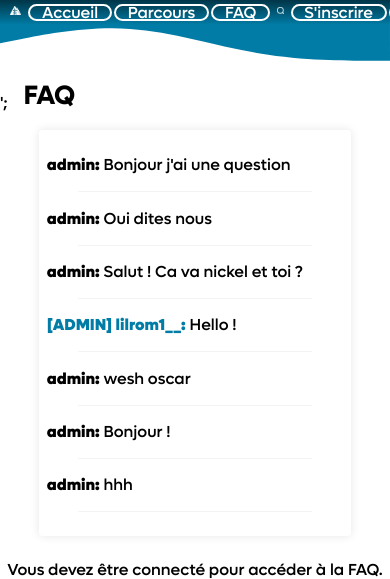
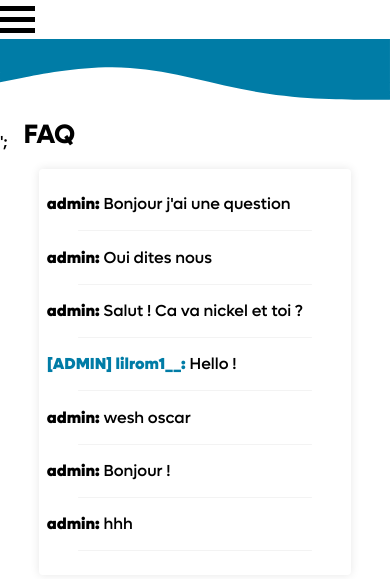
Before and after one commit to Oscargbd/SAE301, a PHP site: page /faq.php in a window 390 px wide; the page is wider, and only the part inside the window is pictured. Shown: the top 579 px of that part. Run offline with PHP 8.4, Linux system fonts and the light colour scheme; data comes from the database, SQL or seed files in the repository.

Commit message:
maj responsive

```diff
--- a/assets/scripts.js
+++ b/assets/scripts.js
@@ -41,7 +41,7 @@ function modifierUtilisateur(event, idUtilisateur) {
 
     var xhr = new XMLHttpRequest();
     xhr.open("POST", "actions/modifierUtilisateur.php", true);
-    xhr.onreadystatechange = function() {
+    xhr.onreadystatechange = function () {
         if (this.readyState === XMLHttpRequest.DONE && this.status === 200) {
             alert("Modifications enregistrées");
             location.reload(); // Rechargement de la page qui permet l'actualisation de l'affichage des données
@@ -52,7 +52,7 @@ function modifierUtilisateur(event, idUtilisateur) {
 
 //fonction pour masque l'img de fond de login
 
-document.addEventListener("DOMContentLoaded", function() {
+document.addEventListener("DOMContentLoaded", function () {
     const imageContainer = document.querySelector('.pageLogin > div'); // Conteneur de l'image
     let imageExists = true; // Flag pour vérifier si l'image existe dans le DOM
 
@@ -84,7 +84,7 @@ function supprimerUtilisateur(idUtilisateur) {
         var xhr = new XMLHttpRequest();
         xhr.open("POST", "actions/supprimerUtilisateur.php", true);
         xhr.setRequestHeader("Content-type", "application/x-www-form-urlencoded");
-        xhr.onreadystatechange = function() {
+        xhr.onreadystatechange = function () {
             if (this.readyState === XMLHttpRequest.DONE && this.status === 200) {
                 alert("Utilisateur supprimé");
                 location.reload();// Rechargement de la page qui permet l'actualisation de l'affichage des données
@@ -101,7 +101,7 @@ function creerUtilisateur(event) {
 
     var xhr = new XMLHttpRequest();
     xhr.open("POST", "actions/creerUtilisateur.php", true);
-    xhr.onreadystatechange = function() {
+    xhr.onreadystatechange = function () {
         if (this.readyState === XMLHttpRequest.DONE && this.status === 200) {
             alert("Utilisateur créé avec succès");
             location.reload();
@@ -118,7 +118,7 @@ function modifierParcours(event, idParcours) {
 
     var xhr = new XMLHttpRequest();
     xhr.open("POST", "actions/modifierParcours.php", true);
-    xhr.onreadystatechange = function() {
+    xhr.onreadystatechange = function () {
         if (this.readyState === XMLHttpRequest.DONE && this.status === 200) {
             alert("Modifications enregistrées");
             location.reload(); // Recharger la page pour afficher les modifications
@@ -132,7 +132,7 @@ function supprimerParcours(idParcours) {
         var xhr = new XMLHttpRequest();
         xhr.open("POST", "actions/supprimerParcours.php", true);
         xhr.setRequestHeader("Content-type", "application/x-www-form-urlencoded");
-        xhr.onreadystatechange = function() {
+        xhr.onreadystatechange = function () {
             if (this.readyState === XMLHttpRequest.DONE && this.status === 200) {
                 alert("Parcours supprimé");
                 location.reload(); // Rechargement de la page pour actualiser l'affichage
@@ -148,7 +148,7 @@ function creerParcours(event) {
 
     var xhr = new XMLHttpRequest();
     xhr.open("POST", "actions/creerParcours.php", true);
-    xhr.onreadystatechange = function() {
+    xhr.onreadystatechange = function () {
         if (this.readyState === XMLHttpRequest.DONE && this.status === 200) {
             alert("Parcours créé avec succès");
             location.reload(); // Rechargement de la page
@@ -172,7 +172,7 @@ function modifierParticipant(event, idParticipant) {
     var formData = new FormData(form);
     var xhr = new XMLHttpRequest();
     xhr.open("POST", "actions/modifierParticipant.php", true);
-    xhr.onreadystatechange = function() {
+    xhr.onreadystatechange = function () {
         if (this.readyState === XMLHttpRequest.DONE && this.status === 200) {
             alert("Modifications enregistrées");
             location.reload(); // Recharger la page pour afficher les modifications
@@ -180,3 +180,29 @@ function modifierParticipant(event, idParticipant) {
     };
     xhr.send(formData);
 }
+
+
+
+document.addEventListener('DOMContentLoaded', function () {
+    var sidenav = document.getElementById("mySidenav");
+    var openBtn = document.getElementById("openBtn");
+    var closeBtn = document.getElementById("closeBtn");
+
+    openBtn.addEventListener('click', function (event) {
+        event.preventDefault();
+        openNav();
+    });
+
+    closeBtn.addEventListener('click', function (event) {
+        event.preventDefault();
+        closeNav();
+    });
+
+    function openNav() {
+        sidenav.classList.add("active");
+    }
+
+    function closeNav() {
+        sidenav.classList.remove("active");
+    }
+});
--- a/assets/styles.css
+++ b/assets/styles.css
@@ -21,7 +21,7 @@
 
 /* modification génerale*/
 
-body{
+body {
     font-family: lufga;
     padding: 0;
     margin: 0;
@@ -31,6 +31,7 @@ body{
                 NAVBAR
 ------------------------------------*/
 
+
 nav {
     display: flex;
     position: absolute;
@@ -38,10 +39,10 @@ nav {
     background-color: none;
     padding: 1vw;
     background: linear-gradient(rgba(0, 0, 0, 0.572), rgba(255, 255, 255, 0));
-    display: flex;
     width: 98%;
     z-index: 2;
 }
+
 
 
 nav img {
@@ -88,11 +89,12 @@ nav a:hover:first-child {
     background-image: url('./images/logoTDG.png');
     transition-duration: .2s;
 }
+
 .grow {
     flex-grow: 1;
 }
 
-h1{
+h1 {
     font-size: 6.8359375vw;
     font-family: lufgabold;
 }
@@ -102,12 +104,12 @@ h1{
     margin-inline: 6vw
 }
 
-h2{
+h2 {
     font-size: 2.9296875vw;
     font-family: lufgabold;
 }
 
-h3{
+h3 {
     font-size: 1.953125vw;
     font-family: lufgabold;
 }
@@ -123,7 +125,7 @@ h3{
     width: 60vw;
 }
 
-.titrelogin{
+.titrelogin {
     color: white;
     width: 50%;
     text-align: center;
@@ -151,7 +153,7 @@ label {
     margin-bottom: 5px;
 }
 
-.inputlogin{
+.inputlogin {
     padding-left: 5px;
     font-family: lufga;
     height: 42px;
@@ -175,7 +177,7 @@ button {
     margin-top: 5px;
 }
 
-button:hover{
+button:hover {
     transition-duration: .2s;
     background-color: #007ca6;
     color: white;
@@ -191,8 +193,8 @@ button:hover{
     .login-form {
         margin: 10vw auto;
         padding: 5%;
-        box-shadow: 0px 0px 10px rgba(0,0,0,0.5);
-        background-color: rgba(255,255,255,0.7);
+        box-shadow: 0px 0px 10px rgba(0, 0, 0, 0.5);
+        background-color: rgba(255, 255, 255, 0.7);
         width: 80%;
         border-radius: 20px;
     }
@@ -209,7 +211,8 @@ button:hover{
 
     }
 
-    .titrelogin, .img-login {
+    .titrelogin,
+    .img-login {
 
         visibility: hidden;
     }
@@ -221,7 +224,7 @@ button:hover{
 
 
 
- .div-principale{
+.div-principale {
     position: relative;
 }
 
@@ -261,7 +264,8 @@ header {
 
 
 
-.titre-glaces, .titre-trail {
+.titre-glaces,
+.titre-trail {
     font-family: 'lufgabold';
     color: white;
     margin: 0;
@@ -294,21 +298,22 @@ header {
     cursor: pointer;
     z-index: 3;
 }
-.bouton-inscription:hover{
+
+.bouton-inscription:hover {
     transition-duration: .2s;
     background-color: #007ca6;
     color: white;
     border-color: transparent;
 }
 
-.div-explication{
+.div-explication {
     width: 83%;
     margin: auto;
     text-align: justify;
 
 }
 
-.bouton-info{
+.bouton-info {
     font-size: 15px;
     margin: 20px;
     text-align: center;
@@ -326,7 +331,7 @@ header {
 }
 
 
-.bouton-info:hover{
+.bouton-info:hover {
     transition-duration: .2s;
     background-color: #007ca6;
     color: white;
@@ -380,7 +385,7 @@ header {
 
 .rectangle {
     max-width: 600px;
-    height:  26.041666666666668vw;
+    height: 26.041666666666668vw;
     border-radius: 1.6276041666666667vw;
     margin-right: 10px;
     margin: 10px;
@@ -388,38 +393,38 @@ header {
 
 .square {
     max-width: 400px;
-    height:  26.041666666666668vw;
+    height: 26.041666666666668vw;
     border-radius: 1.6276041666666667vw;
     margin: 10px;
 }
 
 @media (max-width: 670px) {
 
-    h2{
+    h2 {
         font-size: 25px;
     }
 
-    h3{
+    h3 {
         font-size: 20px;
     }
 
-    .titre-glaces{
+    .titre-glaces {
         font-size: 80px;
         margin: -30px;
     }
 
-    .bouton-info{
+    .bouton-info {
         font-size: 13px;
     }
 
-    .bouton-inscription{
+    .bouton-inscription {
         font-size: 11px;
     }
 }
 
-@media (max-width: 670px){
+@media (max-width: 670px) {
 
-    .image-container{
+    .image-container {
         flex-direction: column;
         flex-wrap: nowrap;
     }
@@ -470,7 +475,7 @@ hr {
     align-items: center;
 }
 
-#message-form input{
+#message-form input {
     width: 40vw;
 }
 
@@ -498,7 +503,7 @@ hr {
     }
 }
 
-.titresectionphoto{
+.titresectionphoto {
     margin-left: 8.333333333333334vw;
 }
 
@@ -535,7 +540,7 @@ hr {
     align-items: center;
 }
 
-#message-form input{
+#message-form input {
     width: 40vw;
 }
 
@@ -544,6 +549,7 @@ hr {
     height: fit-content;
     align-items: center;
 }
+
 /*-------------------------------
             Billetterie
 --------------------------------*/
@@ -622,7 +628,7 @@ POO - Parcours
     width: 20vw;
 }
 
-@media (max-width: 670px){
+@media (max-width: 670px) {
 
     .contenaire_poo {
         flex-direction: column;
@@ -675,6 +681,7 @@ POO - Parcours
 .tablinks {
     cursor: pointer;
 }
+
 .tabcontent {
     display: none;
 }
@@ -704,12 +711,15 @@ POO - Parcours
 h1#h1Admin {
     margin-top: -9vw;
 }
+
 h3#h3Admin {
     text-align: center;
 }
+
 h2#h2Admin {
     text-align: center;
 }
+
 .hrAdmin {
     height: 0.1vw;
     background-color: rgb(221, 221, 221);
@@ -718,6 +728,7 @@ h2#h2Admin {
     border-radius: 30vw;
     margin-top: 2.5vw;
 }
+
 .tab {
     overflow: hidden;
     background-color: #ffffff;
@@ -763,7 +774,11 @@ h2#h2Admin {
     margin: auto;
 }
 
-#formCreerUtilisateur input[type=text], input[type=email], input[type=password], input[type=number], select {
+#formCreerUtilisateur input[type=text],
+input[type=email],
+input[type=password],
+input[type=number],
+select {
     width: 100%;
     font-family: Lufga;
     padding: 10px;
@@ -773,7 +788,12 @@ h2#h2Admin {
     border-radius: 30px;
     box-sizing: border-box;
 }
-.js__formAdmin, input[type=text], input[type=email], input[type=number], select {
+
+.js__formAdmin,
+input[type=text],
+input[type=email],
+input[type=number],
+select {
     width: 100%;
     font-family: Lufga;
     padding: 10px;
@@ -795,7 +815,9 @@ h2#h2Admin {
     border-radius: 30px;
     cursor: pointer;
 }
-.js__formAdmin, input[type=submit] {
+
+.js__formAdmin,
+input[type=submit] {
     width: 100%;
     font-family: Lufga;
     background-color: #ffffff;
@@ -806,39 +828,43 @@ h2#h2Admin {
     border-radius: 30px;
     cursor: pointer;
 }
+
 #formCreerUtilisateur input[type=submit]:hover {
     background-color: #107ca6;
     color: rgb(255, 255, 255);
-    border:solid 3px  #107ca6;
-    transition: 0.3s;
-}
-.js__formAdmin, input[type=submit]:hover {
-    background-color: #107ca6;
-    color: rgb(255, 255, 255);
-    border:solid 3px  #107ca6;
+    border: solid 3px #107ca6;
     transition: 0.3s;
 }
 
-.formCompte input{
+.js__formAdmin,
+input[type=submit]:hover {
+    background-color: #107ca6;
+    color: rgb(255, 255, 255);
+    border: solid 3px #107ca6;
+    transition: 0.3s;
+}
+
+.formCompte input {
     width: 300px;
     display: flex;
     flex-direction: column;
     margin-left: 20px;
 }
 
-.texteCompte{
+.texteCompte {
     margin-left: 15px;
 }
 
 /* Style des tables */
 table {
     width: 100%;
-    border-collapse:inherit;
+    border-collapse: inherit;
     border: solid 3px #000;
     border-radius: 30px;
 }
 
-th, td {
+th,
+td {
     text-align: left;
     padding: 8px;
     border: none;
@@ -900,13 +926,13 @@ footer {
     padding-bottom: 3px;
 }
 
-.logofooter{
+.logofooter {
     width: 80px;
     margin-top: 20px;
 
 }
 
-.rec-reseau{
+.rec-reseau {
     width: 98%;
     margin: 0 auto;
     border-radius: 20px;
@@ -917,15 +943,111 @@ footer {
 
 }
 
-.reseau{
+.reseau {
     text-decoration: none;
     color: #000;
     margin: -22px;
 }
 
-.separateur-footer{
+.separateur-footer {
     border-top: 3px groove black;
     margin: 10px auto;
     width: 83%;
     text-align: center;
 }
+
+
+
+
+
+
+
+
+
+
+
+
+
+/* Sidenav menu */
+.sidenav {
+    height: 100%;
+    width: 250px;
+    position: fixed;
+    z-index: 1;
+    top: 0;
+    left: -250px;
+    background-color: #e8e8e8;
+    padding-top: 60px;
+    transition: left 0.5s ease;
+}
+
+/* Sidenav menu links */
+.sidenav a {
+    padding: 8px 8px 8px 32px;
+    text-decoration: none;
+    font-size: 25px;
+    color: #818181;
+    display: block;
+    transition: 0.3s;
+}
+
+.sidenav a:hover {
+    color: #111;
+}
+
+.sidenav ul {
+    list-style-type: none;
+    padding: 0;
+    margin: 0;
+}
+
+/* Active class */
+.sidenav.active {
+    left: 0;
+}
+
+/* Close btn */
+.sidenav .close {
+    position: absolute;
+    top: 0;
+    right: 25px;
+    font-size: 36px;
+}
+
+/* Icône burger */
+.burger-icon span {
+    display: block;
+    width: 35px;
+    height: 5px;
+    background-color: black;
+    margin: 6px 0;
+}
+
+/* Cache le menu burger par défaut */
+#mySidenav,
+#openBtn {
+    display: none;
+}
+
+/* Affiche le menu burger sur les petits écrans */
+@media screen and (max-width: 670px) {
+    #contenaire_lapotop_navbar {
+        display: none;
+    }
+
+    #mySidenav, #openBtn {
+        display: block;
+    }
+
+    .sidenav {
+        height: 100%;
+        width: 250px;
+        position: fixed;
+        z-index: 1;
+        top: 0;
+        left: -250px;
+        background-color: #e8e8e8;
+        padding-top: 60px;
+        transition: left 0.5s ease;
+    }
+}
--- a/includes/navbar.php
+++ b/includes/navbar.php
@@ -6,7 +6,7 @@ session_start();
 // Connexion à la base de données
 require('includes/database.php');
 ?>
-<nav>
+<nav id="contenaire_lapotop_navbar">
   <a href="index.php" class="iconeRond">
     <img src="./images/logoblanc.png" alt="LogoTrailDesGlaces">
   </a>
@@ -14,12 +14,39 @@ require('includes/database.php');
   <a href="parcours.php">Parcours</a>
   <a href="faq.php">FAQ</a>
   <div class="grow"></div>
-    <a class="iconeRond"><img src="./images/union.png" alt="icone search bar" class="loupe"></a>
   <?php if (isset($_SESSION["username"])) {     // Si l'utilisateur est connecté, il a accès à son compte, sinon il y a un bouton d'inscription
-      echo "<a href='compte.php'>".$_SESSION['username']."</a>";
+    echo "<a href='compte.php'>" . $_SESSION['username'] . "</a>";
     echo "<a href='actions/logoutAction.php'>Se déconnecter</a>";
   } else {
     echo "<a href='signup.php'>S'inscrire</a>";
     echo "<a href='login.php'>Se connecter</a>";
   } ?>
 </nav>
+
+<div id="mySidenav" class="sidenav">
+  <a id="closeBtn" href="#" class="close">×</a>
+  <ul>
+    <li><a href="index.php">Accueil</a></li>
+    <li><a href="parcours.php">Parcours</a></li>
+    <li><a href="faq.php">FAQ</a></li>
+    <li><a href="#">Contact</a></li>
+    <?php if (isset($_SESSION["username"])) {     // Si l'utilisateur est connecté, il a accès à son compte, sinon il y a un bouton d'inscription
+      echo "<li><a href='compte.php'>" . $_SESSION['username'] . "</a></li>";
+      echo "<li><a href='actions/logoutAction.php'>Se déconnecter</a></li>";
+    } else {
+      echo "<li><a href='signup.php'>S'inscrire</a></li>";
+      echo "<li><a href='login.php'>Se connecter</a></li>";
+    } ?>
+  </ul>
+  </div>
+
+
+  <a href="#" id="openBtn">
+    <span class="burger-icon">
+      <span></span>
+      <span></span>
+      <span></span>
+    </span>
+</div>
+
+</a>
--- a/index.php
+++ b/index.php
@@ -105,7 +105,7 @@
         <footer>
 
             <?php
-            include('includes/footer.php');
+            // include('includes/footer.php');
             ?>
 
         </footer>
```
Lines whose indentation alone changed are shown as unchanged.
